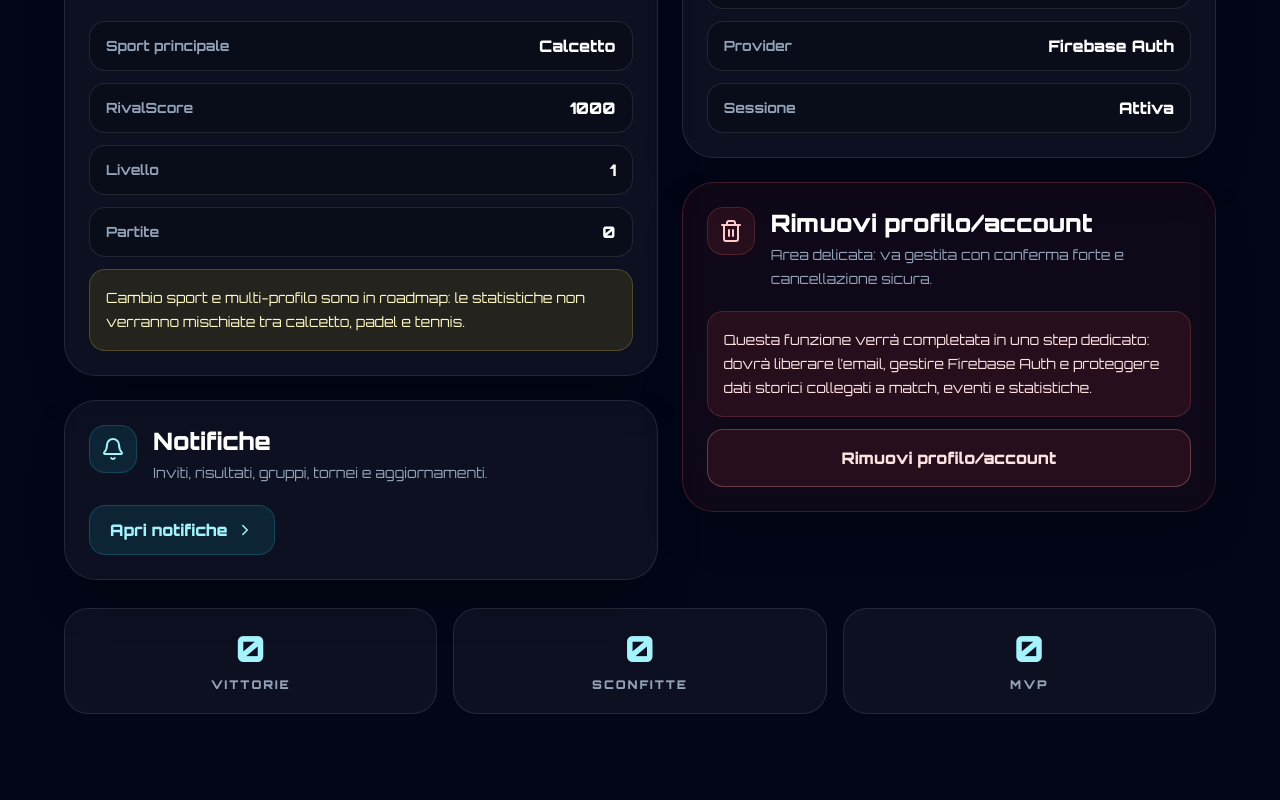
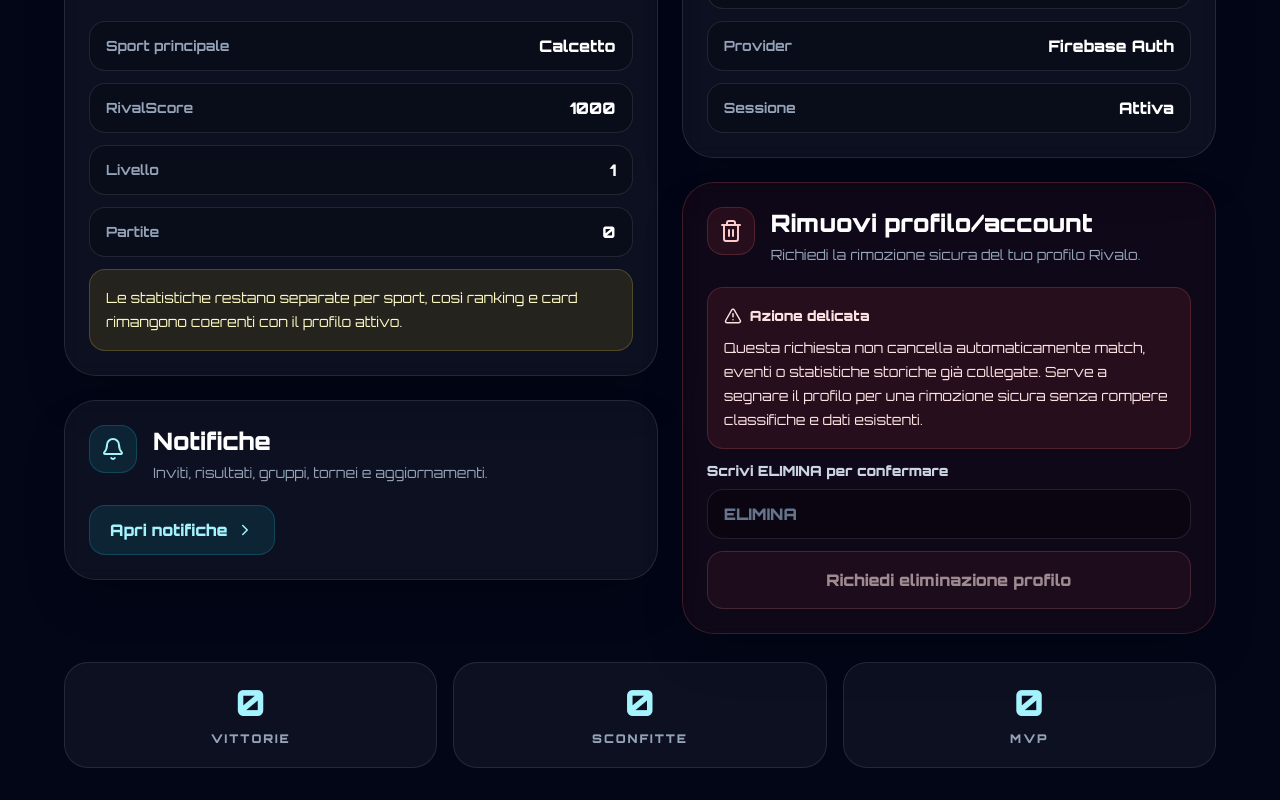
Before and after one commit to RivaloApp/rivalo-app, a Next.js app: page /settings in a window 1280 px wide. Shown: the part 811-1611 px from the top of the page. Before the commit the page ends 1557 px from the top, so only its background shows below. Built offline with nearby package versions, Linux system fonts and the light colour scheme; no server answers; the database is empty; sample sign-in values are in the browser's storage.

Commit message:
Aggiunge richiesta eliminazione profilo

```diff
--- a/app/settings/page.tsx
+++ b/app/settings/page.tsx
@@ -3,6 +3,7 @@
 import { useEffect, useState } from "react";
 import Link from "next/link";
 import {
+  AlertTriangle,
   ArrowLeft,
   Bell,
   ChevronRight,
@@ -14,7 +15,7 @@ import {
   Trophy,
 } from "lucide-react";
 import { onAuthStateChanged, User } from "firebase/auth";
-import { doc, getDoc } from "firebase/firestore";
+import { doc, getDoc, serverTimestamp, updateDoc } from "firebase/firestore";
 import { auth, db } from "../../lib/firebase";
 
 type UserProfile = {
@@ -32,6 +33,8 @@ type UserProfile = {
   mvp?: number;
   photoURL?: string;
   photoUrl?: string;
+  deletionRequested?: boolean;
+  deletionRequestedAt?: any;
 };
 
 function normalizeSport(value?: string) {
@@ -55,6 +58,8 @@ export default function SettingsPage() {
   const [profile, setProfile] = useState<UserProfile | null>(null);
   const [loading, setLoading] = useState(true);
   const [message, setMessage] = useState("");
+  const [deleteConfirmText, setDeleteConfirmText] = useState("");
+  const [requestingDeletion, setRequestingDeletion] = useState(false);
 
   useEffect(() => {
     const unsubscribe = onAuthStateChanged(auth, async (currentUser) => {
@@ -92,10 +97,41 @@ export default function SettingsPage() {
   const losses = profile?.losses ?? 0;
   const mvp = profile?.mvp ?? 0;
 
-  function handleDeletePlaceholder() {
+  async function requestAccountDeletion() {
+    if (!user) return;
+
+    if (deleteConfirmText.trim().toUpperCase() !== "ELIMINA") {
+      setMessage("Per confermare devi scrivere ELIMINA nel campo dedicato.");
+      return;
+    }
+
+    setRequestingDeletion(true);
+    setMessage("");
+
+    try {
+      await updateDoc(doc(db, "users", user.uid), {
+        deletionRequested: true,
+        deletionRequestedAt: serverTimestamp(),
+        deletionRequestedBy: user.uid,
+        accountStatus: "deletion_requested",
+        updatedAt: serverTimestamp(),
+      });
+
+      setProfile((current) => ({
+        ...(current || {}),
+        deletionRequested: true,
+      }));
+
+      setDeleteConfirmText("");
       setMessage(
-      "La rimozione profilo/account è in roadmap. Verrà attivata con conferma forte e logica sicura Firebase Auth + dati utente."
+        "Richiesta di eliminazione registrata. Il profilo è segnato per rimozione sicura."
       );
+    } catch (error) {
+      console.error(error);
+      setMessage("Errore durante la richiesta di eliminazione account.");
+    } finally {
+      setRequestingDeletion(false);
+    }
   }
 
   if (loading) {
@@ -185,8 +221,8 @@ export default function SettingsPage() {
               <InfoRow label="Partite" value={String(matchesPlayed)} />
 
               <div className="mt-5 rounded-2xl border border-yellow-300/20 bg-yellow-400/10 p-4 text-sm leading-6 text-yellow-100">
-                Cambio sport e multi-profilo sono in roadmap: le statistiche non
-                verranno mischiate tra calcetto, padel e tennis.
+                Le statistiche restano separate per sport, così ranking e card
+                rimangono coerenti con il profilo attivo.
               </div>
             </SettingsCard>
 
@@ -229,22 +265,55 @@ export default function SettingsPage() {
             <SettingsCard
               icon={<Trash2 />}
               title="Rimuovi profilo/account"
-              text="Area delicata: va gestita con conferma forte e cancellazione sicura."
+              text="Richiedi la rimozione sicura del tuo profilo Rivalo."
               danger
             >
+              {profile?.deletionRequested ? (
+                <div className="rounded-2xl border border-yellow-300/20 bg-yellow-400/10 p-4 text-sm font-bold leading-6 text-yellow-100">
+                  Richiesta di eliminazione già registrata. Il profilo è segnato
+                  per rimozione sicura.
+                </div>
+              ) : (
+                <>
                   <div className="rounded-2xl border border-red-400/20 bg-red-500/10 p-4 text-sm leading-6 text-red-100">
-                Questa funzione verrà completata in uno step dedicato: dovrà
-                liberare l’email, gestire Firebase Auth e proteggere dati storici
-                collegati a match, eventi e statistiche.
+                    <div className="mb-2 flex items-center gap-2 font-black">
+                      <AlertTriangle size={18} />
+                      Azione delicata
                     </div>
+
+                    Questa richiesta non cancella automaticamente match, eventi
+                    o statistiche storiche già collegate. Serve a segnare il profilo
+                    per una rimozione sicura senza rompere classifiche e dati esistenti.
+                  </div>
+
+                  <label className="mt-4 block">
+                    <span className="mb-2 block text-sm font-black text-slate-300">
+                      Scrivi ELIMINA per confermare
+                    </span>
+
+                    <input
+                      value={deleteConfirmText}
+                      onChange={(e) => setDeleteConfirmText(e.target.value)}
+                      placeholder="ELIMINA"
+                      className="w-full rounded-2xl border border-white/10 bg-black/30 px-4 py-3 font-black text-white outline-none placeholder:text-slate-500"
+                    />
+                  </label>
 
                   <button
                     type="button"
-                onClick={handleDeletePlaceholder}
-                className="mt-5 w-full rounded-2xl border border-red-300/30 bg-red-500/10 px-5 py-4 font-black text-red-100 transition hover:bg-red-500/20"
+                    onClick={requestAccountDeletion}
+                    disabled={
+                      requestingDeletion ||
+                      deleteConfirmText.trim().toUpperCase() !== "ELIMINA"
+                    }
+                    className="mt-5 w-full rounded-2xl border border-red-300/30 bg-red-500/10 px-5 py-4 font-black text-red-100 transition hover:bg-red-500/20 disabled:opacity-60"
                   >
-                Rimuovi profilo/account
+                    {requestingDeletion
+                      ? "Registrazione richiesta..."
+                      : "Richiedi eliminazione profilo"}
                   </button>
+                </>
+              )}
             </SettingsCard>
           </div>
         </section>
```
Lines whose indentation alone changed are shown as unchanged.
